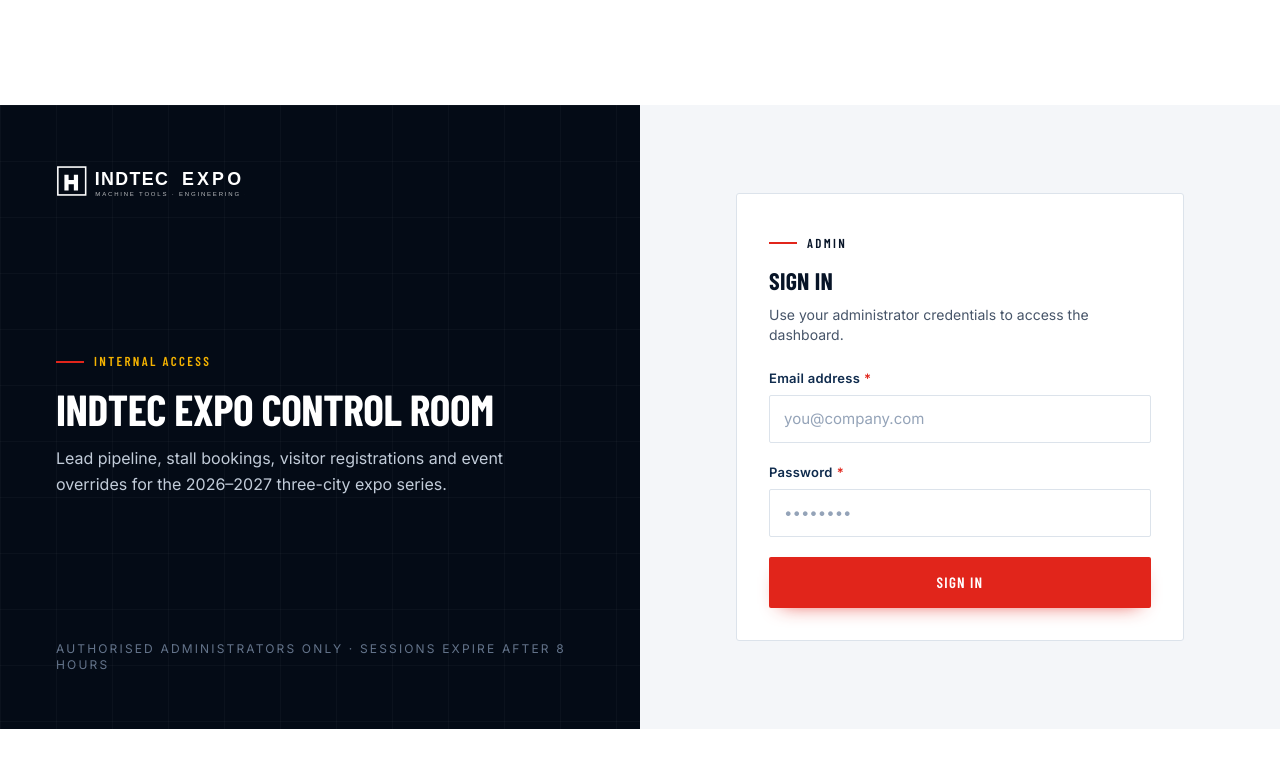
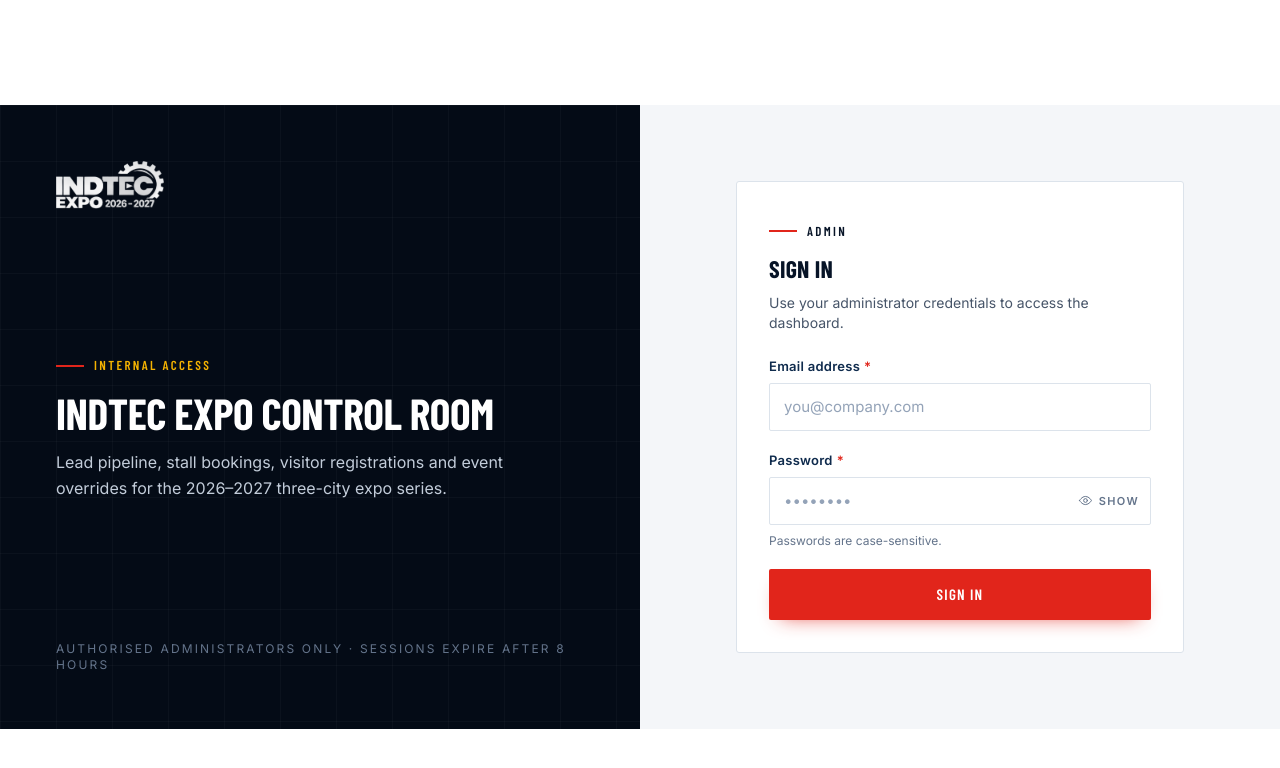
Before and after one commit to heymovox/indtecexpo, a Next.js app: page /admin/login in a window 1280 px wide. Shown: the top 768 px of the page. Built offline with nearby package versions, Linux system fonts and the light colour scheme.

Commit message:
Update admin branding and polish admin login

```diff
--- /dev/null
+++ b/scripts/build-logo-variants.mjs
@@ -0,0 +1,44 @@
+/**
+ * Builds legible compact INDTEC EXPO variants for small UI surfaces.
+ *
+ * The supplied logo-footer-white.png is a complete stacked lockup. Its
+ * tagline becomes unreadably small in the site header, so this extracts only
+ * the gear and INDTEC EXPO 2026-2027 wordmark, then saves white and navy
+ * versions with identical shapes.
+ */
+import { statSync } from "node:fs";
+import sharp from "sharp";
+
+const SRC = "public/images/brand/logo-footer-white.png";
+const WHITE_OUT = "public/images/brand/logo-indtec-compact-white.png";
+const DARK_OUT = "public/images/brand/logo-indtec-compact-dark.png";
+const NAVY = { r: 11, g: 31, b: 58 };
+const COMPACT = { left: 40, top: 32, width: 539, height: 240 };
+
+const cropped = sharp(SRC).extract(COMPACT);
+await cropped.clone().png({ compressionLevel: 9 }).toFile(WHITE_OUT);
+
+const { data, info } = await cropped
+  .clone()
+  .ensureAlpha()
+  .raw()
+  .toBuffer({ resolveWithObject: true });
+
+const recoloured = Buffer.alloc(info.width * info.height * 4);
+for (let i = 0; i < info.width * info.height; i++) {
+  const alpha = data[i * 4 + 3];
+  recoloured[i * 4 + 0] = NAVY.r;
+  recoloured[i * 4 + 1] = NAVY.g;
+  recoloured[i * 4 + 2] = NAVY.b;
+  recoloured[i * 4 + 3] = alpha;
+}
+
+await sharp(recoloured, {
+  raw: { width: info.width, height: info.height, channels: 4 },
+})
+  .png({ compressionLevel: 9 })
+  .toFile(DARK_OUT);
+
+console.log(
+  `wrote ${WHITE_OUT} and ${DARK_OUT} (${info.width}x${info.height}, ${Math.round(statSync(DARK_OUT).size / 1024)} KB dark)`,
+);
--- a/src/app/admin/(dashboard)/AdminShell.tsx
+++ b/src/app/admin/(dashboard)/AdminShell.tsx
@@ -82,7 +82,7 @@ export function AdminShell({
           <Link href="/admin" className="flex min-w-0 items-center gap-2.5">
             {/* eslint-disable-next-line @next/next/no-img-element */}
             <img
-              src="/images/brand/logo.svg"
+              src="/images/brand/logo-indtec-compact-dark.png"
               alt="INDTEC EXPO"
               className="h-8 w-auto"
             />
--- a/src/app/admin/login/LoginForm.tsx
+++ b/src/app/admin/login/LoginForm.tsx
@@ -1,9 +1,10 @@
 "use client";
 
-import { useState, type FormEvent } from "react";
+import { useState, type FormEvent, type KeyboardEvent } from "react";
 import { useRouter } from "next/navigation";
 import { Button } from "@/components/ui/Button";
 import { Field, FormAlert, Input } from "@/components/ui/Form";
+import { Icon } from "@/components/ui/Icon";
 
 interface LoginResponse {
   ok?: boolean;
@@ -14,8 +15,14 @@ export function LoginForm() {
   const router = useRouter();
   const [email, setEmail] = useState("");
   const [password, setPassword] = useState("");
+  const [showPassword, setShowPassword] = useState(false);
+  const [capsLockOn, setCapsLockOn] = useState(false);
   const [error, setError] = useState<string | null>(null);
   const [pending, setPending] = useState(false);
+
+  function handlePasswordKey(event: KeyboardEvent<HTMLInputElement>) {
+    setCapsLockOn(event.getModifierState?.("CapsLock") ?? false);
+  }
 
   async function handleSubmit(event: FormEvent<HTMLFormElement>) {
     event.preventDefault();
@@ -27,7 +34,7 @@ export function LoginForm() {
       const response = await fetch("/api/admin/login", {
         method: "POST",
         headers: { "Content-Type": "application/json" },
-        body: JSON.stringify({ email, password }),
+        body: JSON.stringify({ email: email.trim(), password }),
       });
       const data = (await response.json().catch(() => null)) as LoginResponse | null;
 
@@ -57,28 +64,65 @@ export function LoginForm() {
           name="email"
           type="email"
           autoComplete="username"
+          autoCapitalize="none"
+          autoCorrect="off"
+          spellCheck={false}
+          maxLength={254}
           placeholder="you@company.com"
           value={email}
           onChange={(event) => setEmail(event.target.value)}
+          disabled={pending}
           required
         />
       </Field>
 
       <Field label="Password" htmlFor="admin-password" required>
+        <div className="relative">
           <Input
             id="admin-password"
             name="password"
-          type="password"
+            type={showPassword ? "text" : "password"}
             autoComplete="current-password"
+            maxLength={200}
             placeholder="••••••••"
             value={password}
             onChange={(event) => setPassword(event.target.value)}
+            onKeyUp={handlePasswordKey}
+            onBlur={() => setCapsLockOn(false)}
+            disabled={pending}
             required
+            className="pr-24"
           />
+          <button
+            type="button"
+            onClick={() => setShowPassword((visible) => !visible)}
+            aria-pressed={showPassword}
+            aria-label={showPassword ? "Hide password" : "Show password"}
+            disabled={pending}
+            className="absolute inset-y-0 right-0 inline-flex items-center gap-1.5 px-3 text-[11px] font-semibold uppercase tracking-[0.12em] text-steel-500 transition hover:text-navy-900 disabled:opacity-50"
+          >
+            <Icon name="eye" size={15} aria-hidden />
+            {showPassword ? "Hide" : "Show"}
+          </button>
+        </div>
+        {capsLockOn ? (
+          <p role="status" className="mt-2 text-xs font-medium text-signal-600">
+            Caps Lock is on. Passwords are case-sensitive.
+          </p>
+        ) : (
+          <p className="mt-2 text-xs text-steel-500">Passwords are case-sensitive.</p>
+        )}
       </Field>
 
-      <Button type="submit" className="w-full" disabled={pending}>
-        {pending ? "Signing in…" : "Sign in"}
+      <Button type="submit" className="w-full" disabled={pending} aria-busy={pending}>
+        {pending ? (
+          <span className="inline-flex items-center gap-2">
+            <Icon name="refresh" size={16} className="animate-spin" aria-hidden />
+            Signing in…
+          </span>
+        ) : (
+          "Sign in"
+        )}
       </Button>
     </form>
   );
--- a/src/app/admin/login/page.tsx
+++ b/src/app/admin/login/page.tsx
@@ -14,9 +14,9 @@ export default function AdminLoginPage() {
         <div className="relative">
           {/* eslint-disable-next-line @next/next/no-img-element */}
           <img
-            src="/images/brand/logo-light.svg"
+            src="/images/brand/logo-indtec-compact-white.png"
             alt="INDTEC EXPO"
-            className="h-10 w-auto"
+            className="h-12 w-auto"
           />
         </div>
         <div className="relative max-w-md">
@@ -40,9 +40,9 @@ export default function AdminLoginPage() {
             <div className="mb-7 flex items-center gap-3 lg:hidden">
               {/* eslint-disable-next-line @next/next/no-img-element */}
               <img
-                src="/images/brand/logo.svg"
+                src="/images/brand/logo-indtec-compact-dark.png"
                 alt="INDTEC EXPO"
-                className="h-9 w-auto"
+                className="h-11 w-auto"
               />
             </div>
             <span className="eyebrow mb-3">Admin</span>
--- a/src/components/layout/Logo.tsx
+++ b/src/components/layout/Logo.tsx
@@ -18,13 +18,13 @@ export function Logo({
       className={cn("relative block shrink-0", className)}
     >
       <Image
-        src={light ? "/images/brand/logo-light.svg" : "/images/brand/logo-indtec.png"}
+        src={light ? "/images/brand/logo-indtec-compact-white.png" : "/images/brand/logo-indtec-compact-dark.png"}
         alt="INDTEC EXPO"
-        width={400}
-        height={270}
+        width={539}
+        height={240}
         priority={priority}
         className="h-[48px] w-auto sm:h-[56px]"
-        sizes="(max-width: 640px) 96px, 112px"
+        sizes="(max-width: 640px) 108px, 126px"
       />
     </Link>
   );
--- a/src/lib/seo.tsx
+++ b/src/lib/seo.tsx
@@ -61,7 +61,7 @@ export function organizationJsonLd() {
     name: siteConfig.name,
     legalName: siteConfig.legalName,
     url: absoluteUrl("/"),
-    logo: absoluteUrl("/images/brand/logo.svg"),
+    logo: absoluteUrl("/images/brand/logo-footer-white.png"),
     slogan: siteConfig.tagline,
     description: siteConfig.shortDescription,
     email: `mailto:${siteConfig.email}`,
```
Also changed, not shown: public/images/brand/logo-indtec-compact-dark.png (added), public/images/brand/logo-indtec-compact-white.png (added). Lines whose indentation alone changed are shown as unchanged.
